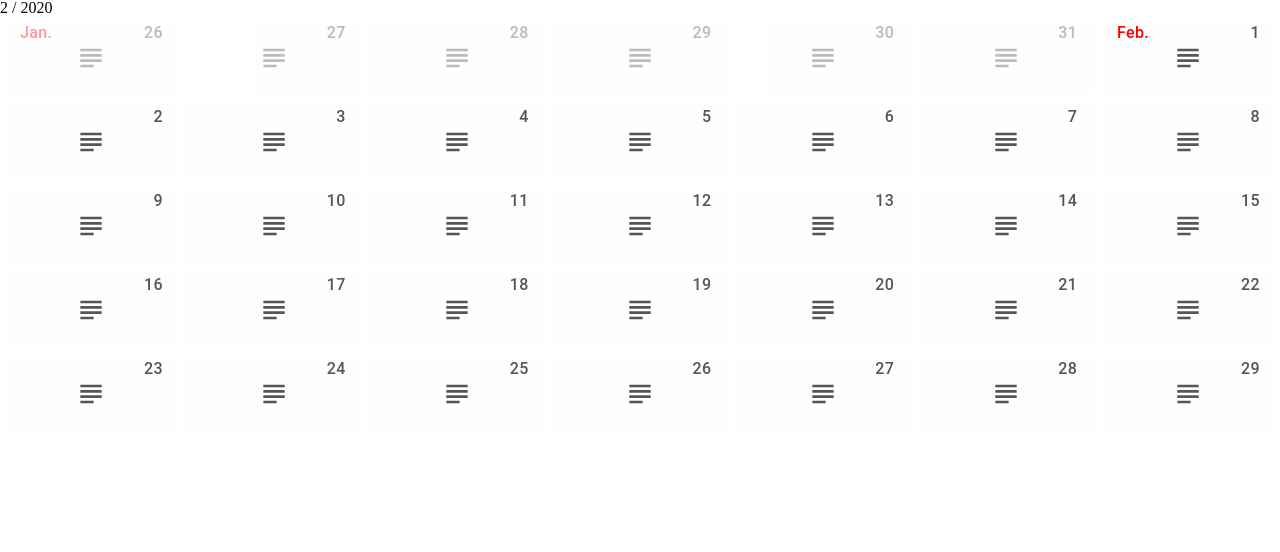
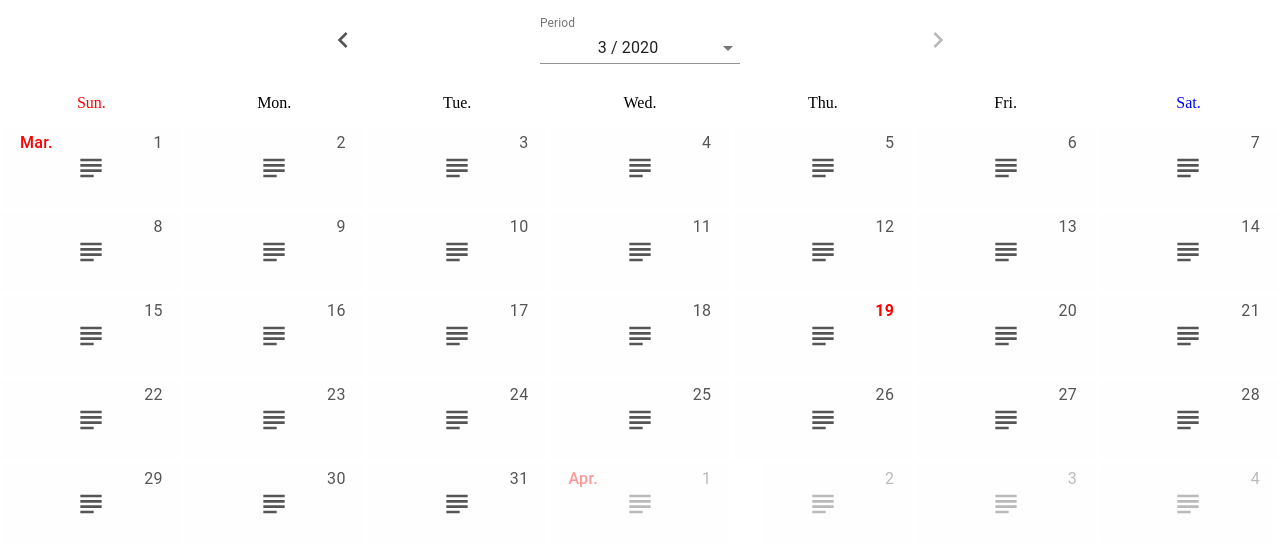
Before and after one commit to kifr/diary, a React (Create React App) app: page / in a window 1280 px wide. Shown: the top 552 px of the page. Built offline with nearby package versions, Linux system fonts and the light colour scheme.

Commit message:
implement period controller

```diff
--- a/src/components/atoms/day.tsx
+++ b/src/components/atoms/day.tsx
@@ -7,21 +7,22 @@ import SubjectIcon from '@material-ui/icons/Subject';
 
 interface DayProps {
   month: string;
+  isdisplayMonth: boolean;
   date: number;
-  isFirstDate: boolean;
-  isCrrMonth: boolean;
+  isFirstDay: boolean;
+  isToday: boolean;
   title: string;
   body: string;
 }
 
 export const Day: React.FC<DayProps> = props => {
   return (
-    <StyledLi isCrrMonth={props.isCrrMonth}>
+    <StyledLi isdisplayMonth={props.isdisplayMonth}>
       <StyledButton title={props.title}>
-        {props.isFirstDate &&
+        {props.isFirstDay &&
           <StyledMonth>{props.month}</StyledMonth>
         }
-        <StyledDate>{props.date}</StyledDate>
+        <StyledDate isToday={props.isToday}>{props.date}</StyledDate>
         {props.title ?
           <StyledSubjectIcon className="dayIcon" /> :
           <StyledAddIcon className="dayIcon" />
@@ -31,12 +32,12 @@ export const Day: React.FC<DayProps> = props => {
   );
 };
 
-const StyledLi = styled.li<{ isCrrMonth: boolean; }>`
+const StyledLi = styled.li<{ isdisplayMonth: boolean; }>`
   width: calc(100% / 7);
   position: relative;
   padding: 2px;
   box-sizing: border-box;
-  opacity: ${props => props.isCrrMonth ? 1 : .4};
+  opacity: ${props => props.isdisplayMonth ? 1 : .4};
 `;
 
 const StyledButton = styled(Button) <{ title: string; }>`
@@ -57,12 +58,13 @@ const StyledMonth = styled.span`
   text-transform: initial;
 `;
 
-const StyledDate = styled.span`
+const StyledDate = styled.span<{ isToday: boolean }>`
   position: absolute;
   top: 1%;
   right: 10%;
   font-size: 1rem;
-  color: #555;
+  font-weight: ${props => props.isToday ? "bold" : "normal"};
+  color: ${props => props.isToday ? "#f00" : "#555"};
 `;
 
 const StyledSubjectIcon = styled(SubjectIcon)`
--- /dev/null
+++ b/src/components/atoms/dayOfTheWeek.tsx
@@ -0,0 +1,28 @@
+// modules
+import React from 'react';
+import styled from 'styled-components';
+
+export const DayOfTheWeek: React.FC = () => {
+  return (
+    <StyledUl>
+      <StyledLi color={'red'}>Sun.</StyledLi>
+      <StyledLi>Mon.</StyledLi>
+      <StyledLi>Tue.</StyledLi>
+      <StyledLi>Wed.</StyledLi>
+      <StyledLi>Thu.</StyledLi>
+      <StyledLi>Fri.</StyledLi>
+      <StyledLi color={'blue'}>Sat.</StyledLi>
+    </StyledUl>
+  );
+};
+
+const StyledUl = styled.ul`
+  display: flex;
+  align-items: center;
+`;
+
+const StyledLi = styled.li<{ color?: string; }>`
+  width: calc(100% / 7);
+  padding: 15px 0;
+  color: ${props => props.color ? props.color : 'inherit'}
+`;
--- /dev/null
+++ b/src/components/atoms/period.tsx
@@ -0,0 +1,136 @@
+// modules
+import React, { useContext } from 'react';
+import { createStyles, makeStyles, Theme } from '@material-ui/core/styles';
+import DialogContent from '@material-ui/core/DialogContent';
+import InputLabel from '@material-ui/core/InputLabel';
+import MenuItem from '@material-ui/core/MenuItem';
+import FormControl from '@material-ui/core/FormControl';
+import Select from '@material-ui/core/Select';
+
+// context
+import { ctx } from '../pages/top';
+
+interface PeriodType {
+  value: string,
+  label: string,
+  year: number,
+  month: number,
+  isDiary: boolean
+}
+
+const useStyles = makeStyles((theme: Theme) =>
+  createStyles({
+    container: {
+      display: 'inline-flex',
+      flexWrap: 'wrap',
+    },
+    formControl: {
+      margin: theme.spacing(1),
+      minWidth: 200,
+    },
+  }),
+);
+
+export const Period = () => {
+  const classes = useStyles();
+
+  const fetchResult: number[] = [
+    12019,
+    32019,
+    52019,
+    12020,
+    22020,
+    32020
+  ]; // fetch via API
+
+  const { displayPeriod, setDisplayPeriod, thisYear, thisMonth } = useContext(ctx);
+  const { displayMonth, displayYear } = displayPeriod;
+
+  let targetMonth = displayMonth;
+  const initialMonth = displayMonth;
+  let targetYear = displayYear;
+  const initialYear = displayYear;
+  let reverse = false;
+  let periods: PeriodType[] = [];
+
+  const checkIsDiary = (targetValue: number): boolean => {
+    return fetchResult.some((value) => {
+      return value === targetValue;
+    });
+  }
+
+  for (let i = 0; i < 12; i++) {
+    periods.push({
+      value: `${targetMonth}-${targetYear}`,
+      label: `${targetMonth} / ${targetYear}`,
+      month: targetMonth,
+      year: targetYear,
+      isDiary: checkIsDiary(Number(`${targetMonth}${targetYear}`))
+    });
+
+    if (
+      reverse === false && (
+        (targetYear === thisYear && targetMonth === thisMonth)
+        || i === 5
+      )
+    ) {
+      reverse = true;
+      targetMonth = initialMonth;
+      targetYear = initialYear;
+    }
+
+    if (!reverse) {
+      targetMonth++;
+      if (targetMonth === 13) {
+        targetMonth = 1;
+        targetYear++;
+      }
+    } else {
+      targetMonth--;
+      if (targetMonth === 0) {
+        targetMonth = 12;
+        targetYear--;
+      }
+    }
+  }
+
+  periods.sort((a: PeriodType, b: PeriodType): number => {
+    if (a.year > b.year) return 1;
+    else if (a.year < b.year) return -1;
+    else if (a.month > b.month) return 1;
+    else if (a.month < b.month) return -1;
+    else return 0;
+  });
+
+  const handleValue = (value: any) => {
+    const { year, month }: any = periods.find(period => period.value === value);
+    setDisplayPeriod({
+      displayMonth: month,
+      displayYear: year
+    });
+  }
+
+  return (
+    <DialogContent>
+      <form className={classes.container}>
+        <FormControl className={classes.formControl}>
+          <InputLabel id="period-label">Period</InputLabel>
+          <Select
+            id="period-select"
+            labelId="period-label"
+            value={`${displayMonth}-${displayYear}`}
+            onChange={e => handleValue(e.target.value)}
+          >
+            {
+              periods.map((period, i) => {
+                return (
+                  <MenuItem key={i} value={period.value}>{period.label}</MenuItem>
+                )
+              })
+            }
+          </Select>
+        </FormControl>
+      </form>
+    </DialogContent>
+  );
+};
--- /dev/null
+++ b/src/components/atoms/switchBtn.tsx
@@ -0,0 +1,71 @@
+// modules
+import React, { useContext } from 'react';
+import styled from 'styled-components';
+import Button from '@material-ui/core/Button';
+import KeyboardArrowDownIcon from '@material-ui/icons/KeyboardArrowDown';
+
+// context
+import { ctx } from '../pages/top';
+
+interface SwitchBtnProps {
+  switchTo: 'prev' | 'next';
+}
+
+export const SwitchBtn: React.FC<SwitchBtnProps> = props => {
+  const { displayPeriod, setDisplayPeriod, thisYear, thisMonth } = useContext(ctx);
+  let { displayMonth, displayYear } = displayPeriod;
+
+  let disabled = false;
+  if (displayYear === thisYear && displayMonth === thisMonth && props.switchTo === 'next') {
+    disabled = true;
+  }
+
+  const handleSwitch = () => {
+    let year = displayYear;
+    let month = displayMonth;
+    if (props.switchTo === 'prev') {
+      if (displayMonth === 1) {
+        month = 12;
+        year--;
+      } else {
+        month--;
+      }
+    } else {
+      if (displayMonth === 12) {
+        month = 1;
+        year++;
+      } else {
+        month++;
+      }
+    };
+
+    setDisplayPeriod({
+      displayYear: year,
+      displayMonth: month
+    });
+  }
+
+  return (
+    <StyledButton onClick={handleSwitch} disabled={disabled}>
+      <StyledIcon direction={props.switchTo} />
+    </StyledButton>
+  );
+};
+
+const StyledButton = styled(Button) <{ disabled: boolean }>`
+  && {
+    min-width: 45px;
+    min-height: 45px;
+    padding: 0;
+    border-radius: 30px;
+    opacity: ${props => props.disabled ? .4 : 1};
+  }
+`;
+
+const StyledIcon = styled(KeyboardArrowDownIcon) <{ direction: 'prev' | 'next'; }>`
+  && {
+    color: #555;
+    font-size: 2rem;
+    transform: rotate(${props => props.direction === 'prev' ? '90deg' : '-90deg'});
+  }
+`;
--- a/src/components/molecules/days.tsx
+++ b/src/components/molecules/days.tsx
@@ -1,21 +1,25 @@
 // modules
-import React from 'react';
+import React, { useContext } from 'react';
 import styled from 'styled-components';
 
 // component
 import { Day } from '../atoms/day';
 
+// context
+import { ctx } from '../pages/top';
+
 interface dayType {
   month: string;
+  isdisplayMonth: boolean;
   date: number;
-  isFirstDate: boolean
-  isCrrMonth: boolean;
+  isFirstDay: boolean
+  isToday: boolean;
   title: string;
   body: string;
 }
 
 enum Month {
-  'Jan.',
+  'Jan.' = 1,
   'Feb.',
   'Mar.',
   'Apr.',
@@ -30,27 +34,32 @@ enum Month {
 }
 
 export const Days = () => {
-  const dt = new Date();
-  const year = dt.getFullYear();
-  const month = dt.getMonth() - 1;
-  const dates = (new Date(year, month + 1, 0)).getDate();
-  const startDay = (new Date(year, month).getDay());
+  const { displayPeriod, thisYear, thisMonth, today } = useContext(ctx);
+  const { displayMonth, displayYear } = displayPeriod;
+  const displayDates = (new Date(displayYear, displayMonth, 0)).getDate();
+  const startDay = (new Date(displayYear, displayMonth - 1).getDay());
 
   const createDayObj = (RequestMonth: number, RequestDate: number): dayType => {
 
     // TODO: implement fetch functions;
 
     // TODO: enumの範疇を超えた場合にundefinedになる問題を解決
-    let tarMonth: number;
-    if (Month[RequestMonth] === undefined && RequestMonth === -1) tarMonth = 11;
-    else if (Month[RequestMonth] === undefined && RequestMonth === 1) tarMonth = 1;
-    else tarMonth = RequestMonth;
+    let targetMonth: number;
+    if (RequestMonth === 0) targetMonth = 12;
+    else if (RequestMonth === 13) targetMonth = 1;
+    else targetMonth = RequestMonth;
+
+    let isToday: boolean = false;
+    if (thisYear === displayYear && thisMonth === displayMonth && RequestDate === today) {
+      isToday = true
+    }
 
     const day = {
-      month: Month[tarMonth],
+      month: Month[targetMonth],
+      isdisplayMonth: RequestMonth === displayMonth ? true : false,
+      isFirstDay: RequestDate === 1 ? true : false,
       date: RequestDate,
-      isFirstDate: RequestDate === 1 ? true : false,
-      isCrrMonth: RequestMonth === month ? true : false,
+      isToday,
       title: 'aaaa', // fetch via API
       body: 'bbbb' // fetch via API
     }
@@ -60,45 +69,41 @@ export const Days = () => {
 
   const calendar: dayType[] = [];
   let index = 0;
-
   // prev month
-  const prevMonthDates = (new Date(year, month, 0).getDate());
+  const prevMonthDates = (new Date(displayYear, displayMonth - 1, 0).getDate());
   const prevMonthStartDate = prevMonthDates - (startDay - 1);
   for (let i = 0; i < startDay; i++) {
-    calendar[index] = createDayObj(month - 1, prevMonthStartDate + i);
+    calendar[index] = createDayObj(displayMonth - 1, prevMonthStartDate + i);
     index++;
   }
 
   // crr month
-  for (let i = 1; i <= dates; i++) {
-    calendar[index] = createDayObj(month, i);
+  for (let i = 1; i <= displayDates; i++) {
+    calendar[index] = createDayObj(displayMonth, i);
     index++;
   }
 
   // next month
-  let crrMonthWeeks = Math.ceil((startDay + dates) / 7);
-  let restDays = crrMonthWeeks * 7 - calendar.length;
+  let displayMonthWeeks = Math.ceil((startDay + displayDates) / 7);
+  let restDays = displayMonthWeeks * 7 - calendar.length;
   for (let i = 1; i <= restDays; i++) {
-    calendar[index] = createDayObj(month + 1, i);
+    calendar[index] = createDayObj(displayMonth + 1, i);
     index++;
   }
 
-  console.log('カレンダー作成が実行されました。');
-
-
   return (
     <>
-      {month + 1} / {year}
       <StyledUl>
         {
           calendar.map((day, i) => {
-            if (i === 0) day.isFirstDate = true;
+            if (i === 0) day.isFirstDay = true;
             return (
               <Day key={i}
                 month={day.month}
+                isdisplayMonth={day.isdisplayMonth}
                 date={day.date}
-                isFirstDate={day.isFirstDate}
-                isCrrMonth={day.isCrrMonth}
+                isFirstDay={day.isFirstDay}
+                isToday={day.isToday}
                 title={day.title}
                 body={day.body}
               />
--- /dev/null
+++ b/src/components/molecules/periodController.tsx
@@ -0,0 +1,24 @@
+// modules
+import React from 'react';
+import styled from 'styled-components';
+
+// components
+import { Period } from '../atoms/period';
+import { SwitchBtn } from '../atoms/switchBtn';
+
+export const PeriodController: React.FC = () => {
+  return (
+    <StyledSection>
+      <SwitchBtn switchTo="prev" />
+      <Period />
+      <SwitchBtn switchTo="next" />
+    </StyledSection>
+  );
+};
+
+const StyledSection = styled.section`
+  display: flex;
+  align-items: center;
+  width: 50%;
+  margin: 0 auto;
+`;
--- a/src/components/organisms/calendar.tsx
+++ b/src/components/organisms/calendar.tsx
@@ -1,13 +1,22 @@
 // modules
 import React from 'react';
+import styled from 'styled-components';
 
-// component
-import { Days } from '../molecules/days'
+// components
+import { PeriodController } from '../molecules/periodController';
+import { DayOfTheWeek } from '../atoms/dayOfTheWeek';
+import { Days } from '../molecules/days';
 
 export const Calendar: React.FC = () => {
   return (
-    <>
+    <StyledSection>
+      <PeriodController />
+      <DayOfTheWeek />
       <Days />
-    </>
+    </StyledSection>
   );
 };
+
+const StyledSection = styled.section`
+  text-align: center;
+`;
--- a/src/components/pages/top.tsx
+++ b/src/components/pages/top.tsx
@@ -1,13 +1,28 @@
-// modules
-import React from 'react';
+// module
+import React, { useState } from 'react';
 
 // component
 import { Calendar } from '../organisms/calendar';
 
+export const ctx: any = React.createContext({});
+const dt = new Date();
+const displayYear = dt.getFullYear()
+const thisYear = dt.getFullYear()
+const displayMonth = dt.getMonth() + 1;
+const thisMonth = dt.getMonth() + 1;
+const today = (new Date()).getDate();
+
 export const Top = () => {
+  const [displayPeriod, setDisplayPeriod] = useState({ displayMonth, displayYear });
+  ctx.displayPeriod = displayPeriod;
+  ctx.setDisplayPeriod = setDisplayPeriod;
+  ctx.thisYear = thisYear;
+  ctx.thisMonth = thisMonth;
+  ctx.today = today;
+
   return (
-    <>
+    <ctx.Provider value={ctx}>
       <Calendar />
-    </>
+    </ctx.Provider>
   );
 };
```
